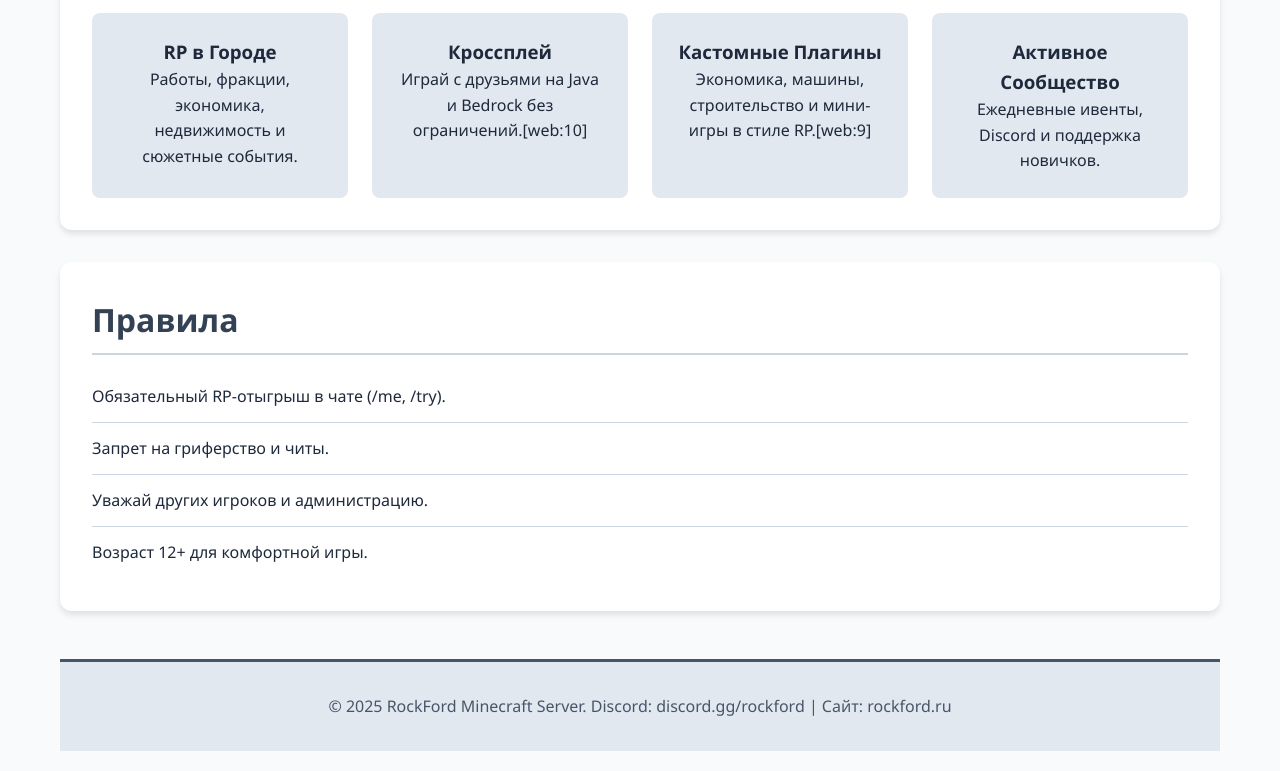
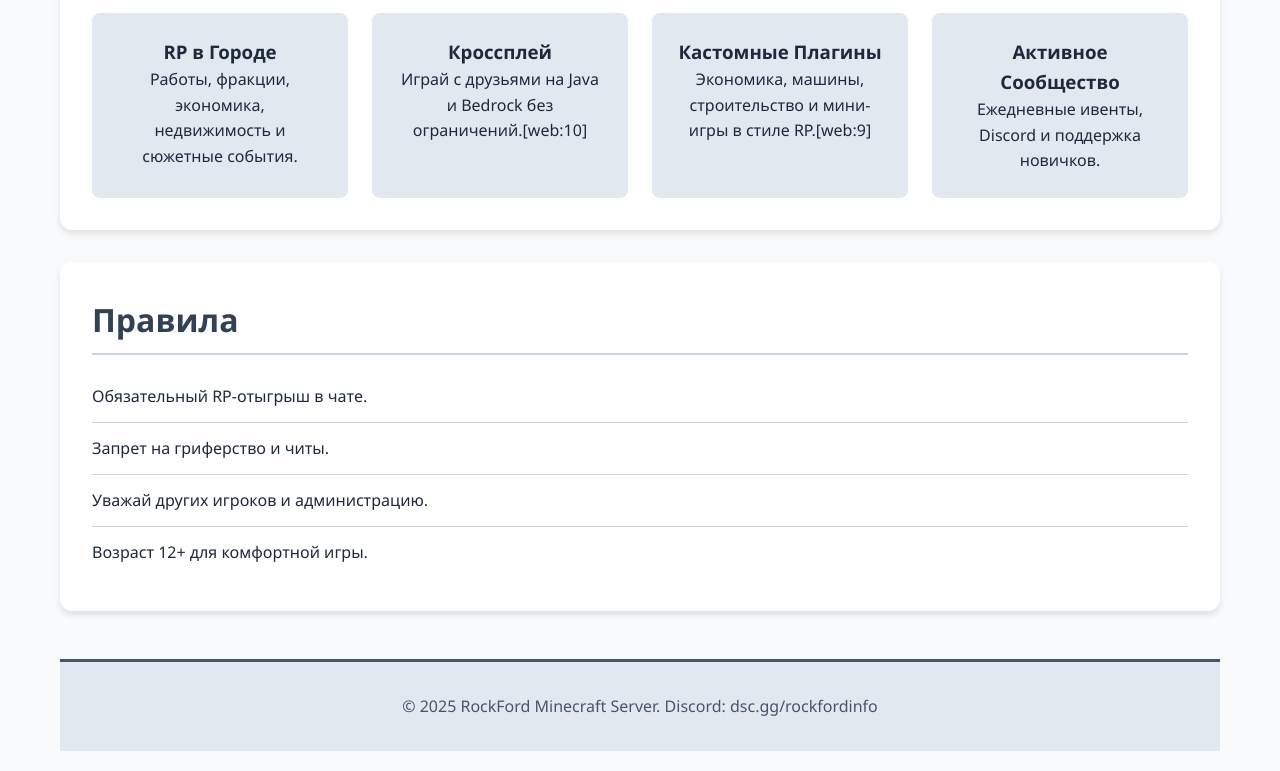
Before and after one commit to implodix/RockFord, a plain HTML site: page index.html in a window 1280 px wide. Shown: the part 917-1688 px from the top of the page. Drawn offline with Linux system fonts and the light colour scheme.

Commit message:
Update index.html

```diff
--- a/index.html
+++ b/index.html
@@ -83,7 +83,7 @@
         <section>
             <h2>Правила</h2>
             <ul>
-                <li>Обязательный RP-отыгрыш в чате (/me, /try).</li>
+                <li>Обязательный RP-отыгрыш в чате.</li>
                 <li>Запрет на гриферство и читы.</li>
                 <li>Уважай других игроков и администрацию.</li>
                 <li>Возраст 12+ для комфортной игры.</li>
@@ -91,7 +91,7 @@
         </section>
 
         <footer>
-            <p>&copy; 2025 RockFord Minecraft Server. Discord: discord.gg/rockford | Сайт: rockford.ru</p>
+            <p>&copy; 2025 RockFord Minecraft Server. Discord: dsc.gg/rockfordinfo</p>
         </footer>
     </div>
 
```
